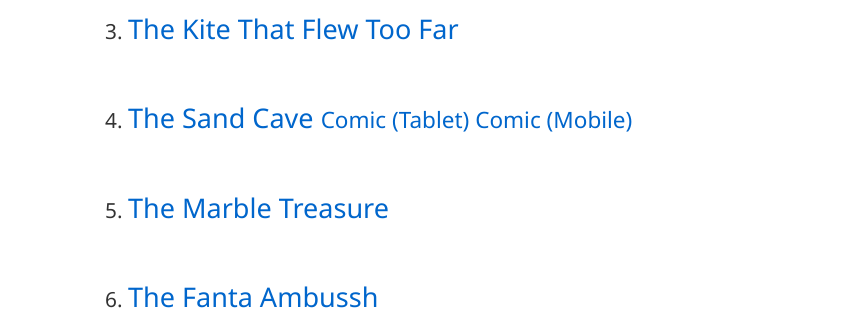
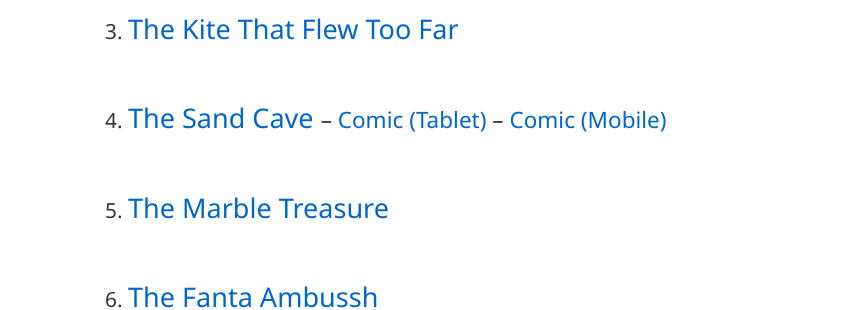
Before and after one commit to srikanthps/The-Companion, a Jekyll site: the page built from Small-Stories-Big-World/index.md, in a window 1280 px wide. Shown: the part 616-926 px from the top of the page, without its empty margins (0-847 px from the left). Built offline with Jekyll 4.4.1, drawn with Linux system fonts in a browser that asks for light colours; our own code applies the rules of GitHub Pages for plain Markdown files.

```diff
--- a/Small-Stories-Big-World/index.md
+++ b/Small-Stories-Big-World/index.md
@@ -10,7 +10,7 @@ Small stories from ordinary Indian lives
 
 3. [The Kite That Flew Too Far](./kite.md)
 
-4. [The Sand Cave](./sandcave.md) <small> [Comic (Tablet)](./sand-castle-comic.md)  [Comic (Mobile)](./sandcave-comic-mobile.md) </small>
+4. [The Sand Cave](./sandcave.md) <small>  -- [Comic (Tablet)](./sand-castle-comic.md) -- [Comic (Mobile)](./sandcave-comic-mobile.md) </small>
 
 7. [The Marble Treasure](./marble.md)
 
```
